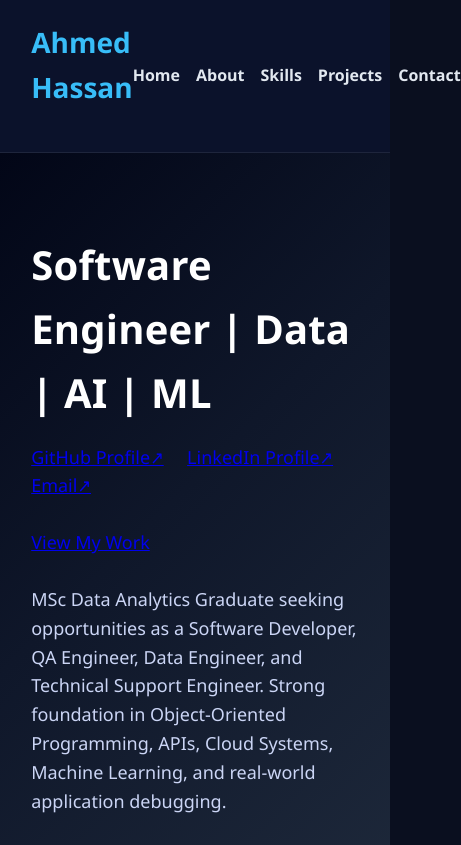
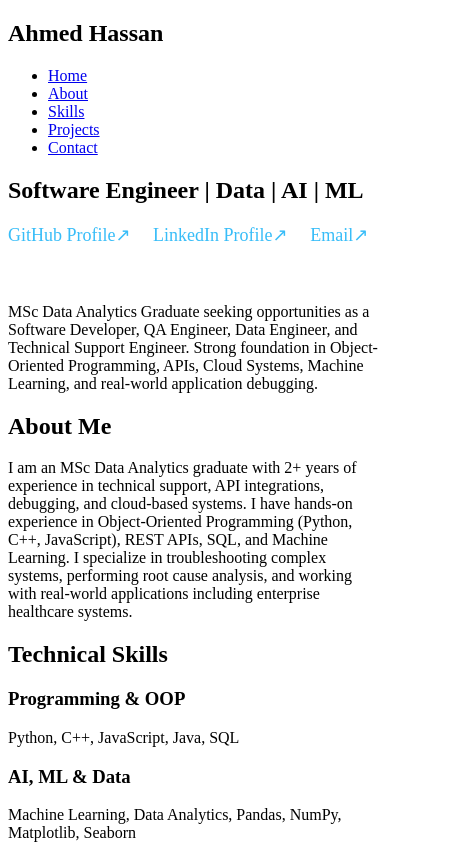
Before and after one commit to mahmedhassan1/ahmed-portfolio, a plain HTML site: page index.html in a window 390 px wide. Shown: the top 845 px of the page, 461 px wide, since content can reach past the window. Drawn offline with Linux system fonts and the light colour scheme.

Commit message:
style.css

```diff
--- a/style.css
+++ b/style.css
@@ -1,179 +1,31 @@
-/* Reset */
-* {
-    margin: 0;
-    padding: 0;
-    box-sizing: border-box;
+/* Top links below hero title (minimal styling) */
+.top-links {
+    margin-top: 15px;
+    font-size: 18px;
 }
 
-body {
-    font-family: "Segoe UI", Tahoma, Geneva, Verdana, sans-serif;
-    background: #0a0f1f;
-    color: #ffffff;
-    line-height: 1.6;
+.top-links a {
+    color: #38bdf8;
+    text-decoration: none;
+    font-weight: 500;
 }
 
-/* Navbar */
-nav {
-    display: flex;
-    justify-content: space-between;
-    align-items: center;
-    padding: 20px 8%;
-    background: #0b122b;
-    border-bottom: 1px solid rgba(255,255,255,0.08);
+.top-links a:hover {
+    color: #22d3ee;
+    text-decoration: underline;
 }
 
-nav h2 {
-    color: #38bdf8;
-    font-size: 28px;
-    font-weight: 700;
+.view-work {
+    margin-top: 12px;
+    font-size: 18px;
 }
 
-nav ul {
-    list-style: none;
-    display: flex;
-    gap: 28px;
-}
-
-nav ul li a {
-    text-decoration: none;
-    color: #e2e8f0;
-    font-weight: 600;
-    transition: 0.25s ease;
-}
-
-nav ul li a:hover {
-    color: #38bdf8;
-}
-
-/* Sections */
-.section {
-    padding: 80px 8%;
-}
-
-/* Hero */
-.hero {
-    min-height: 85vh;
-    display: flex;
-    flex-direction: column;
-    justify-content: center;
-    background: linear-gradient(135deg, #020617 0%, #0f172a 45%, #1e293b 100%);
-}
-
-.hero h1 {
-    font-size: 60px;
-    font-weight: 800;
-    margin-bottom: 18px;
+.view-work a {
     color: #ffffff;
-    letter-spacing: 0.2px;
-}
-
-.hero p {
-    font-size: 20px;
-    max-width: 900px;
-    color: #cbd5f5;
-    margin-bottom: 28px;
-}
-
-/* Button */
-.btn {
-    display: inline-block;
-    width: fit-content;
-    padding: 12px 18px;
-    background: #38bdf8;
-    color: #04101c;
-    text-decoration: none;
-    font-weight: 700;
-    border-radius: 10px;
-    transition: 0.25s ease;
-}
-
-.btn:hover {
-    background: #22d3ee;
-    transform: translateY(-2px);
-}
-
-/* Headings */
-h2 {
-    font-size: 38px;
-    margin-bottom: 22px;
-    color: #ffffff;
-}
-
-/* Grid */
-.grid {
-    display: grid;
-    grid-template-columns: repeat(auto-fit, minmax(300px, 1fr));
-    gap: 28px;
-}
-
-/* Cards */
-.card {
-    background: #111827;
-    padding: 24px;
-    border-radius: 16px;
-    border: 1px solid rgba(255,255,255,0.06);
-    transition: 0.25s ease;
-}
-
-.card:hover {
-    transform: translateY(-7px);
-    border: 1px solid rgba(56,189,248,0.35);
-    box-shadow: 0 14px 40px rgba(0,0,0,0.45);
-}
-
-.card h3 {
-    font-size: 22px;
-    margin-bottom: 12px;
-    color: #f1f5f9;
-}
-
-.card p {
-    color: #cbd5e1;
-    font-size: 16px;
-}
-
-/* Project Image (used in Projects section) */
-.project-img {
-    width: 100%;
-    height: 210px;
-    object-fit: cover;
-    border-radius: 12px;
-    margin: 14px 0;
-    border: 1px solid rgba(255,255,255,0.08);
-}
-
-/* Contact links */
-#contact a {
-    color: #38bdf8;
     text-decoration: none;
     font-weight: 600;
 }
 
-#contact a:hover {
-    color: #22d3ee;
-    text-decoration: underline;
+.view-work a:hover {
+    color: #38bdf8;
 }
-
-/* Footer */
-footer {
-    text-align: center;
-    padding: 25px;
-    background: #020617;
-    color: #94a3b8;
-    border-top: 1px solid rgba(255,255,255,0.08);
-}
-
-/* Responsive */
-@media (max-width: 768px) {
-    .hero h1 {
-        font-size: 40px;
-    }
-
-    .hero p {
-        font-size: 18px;
-    }
-
-    nav ul {
-        gap: 16px;
-    }
-}
```
